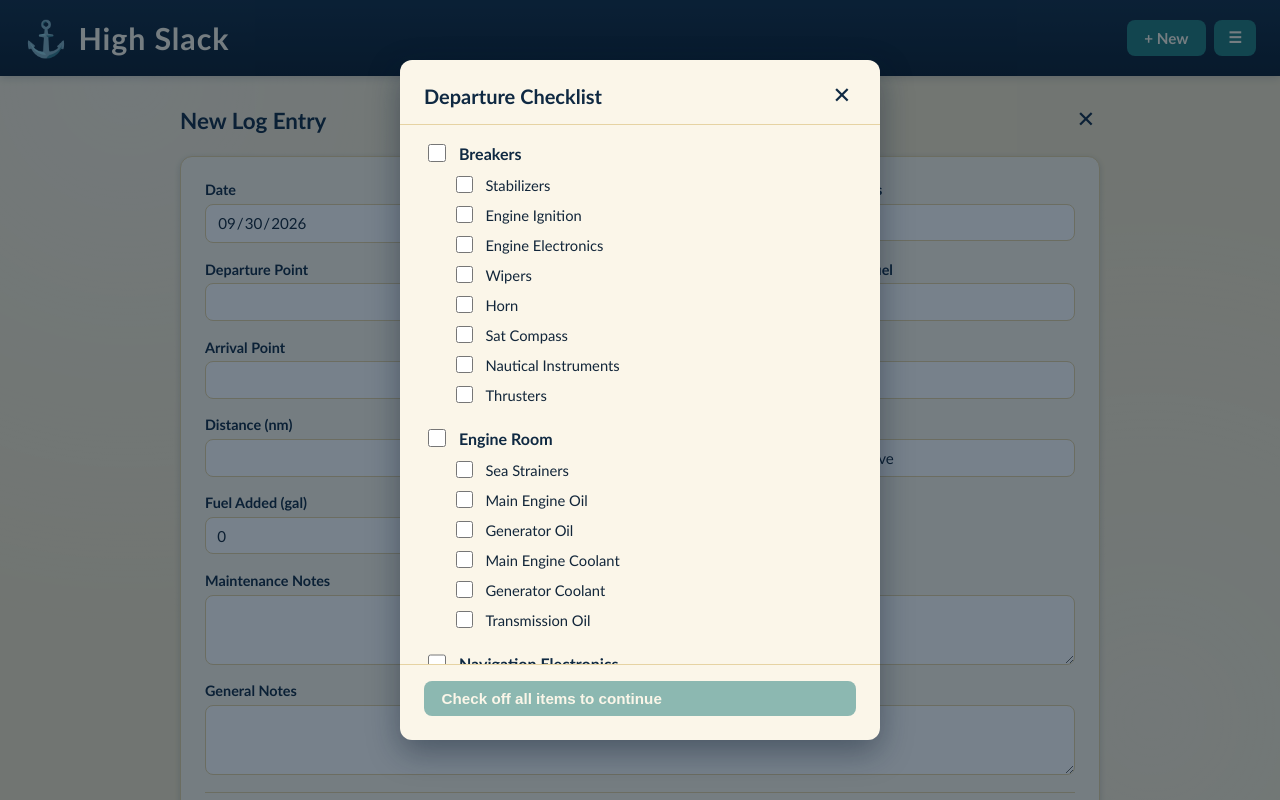
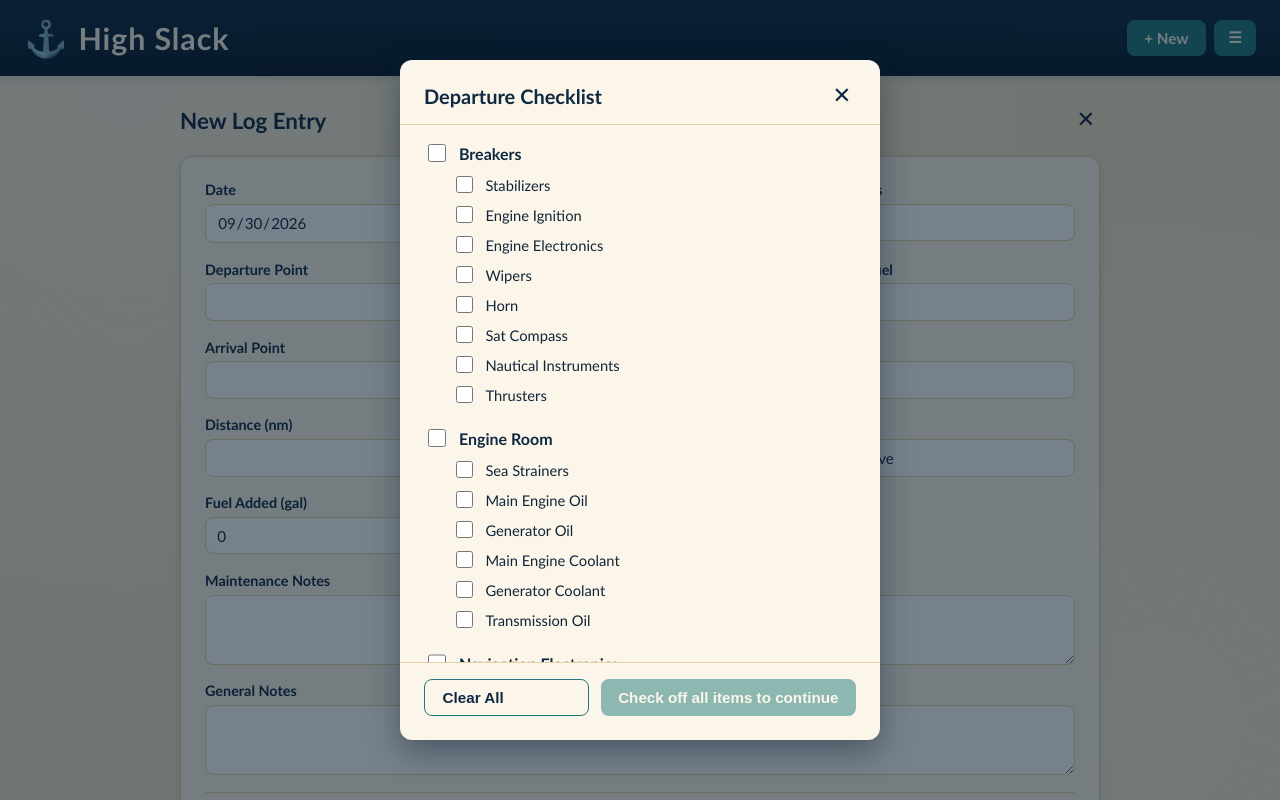
Before and after one commit to jimmyrayz-web/captains-log, a React (Vite) app in the folder client/: page /new in a window 1280 px wide. Both pictures are taken after a click on the button "Departure Checklist". Shown: the top 800 px of the page. Built offline with nearby package versions, Linux system fonts and the light colour scheme; no server answers.

Commit message:
Add Clear All button to the departure checklist popup
Sits next to the confirm button; resets every item (and group
checkbox) back to unchecked without closing the modal.

Co-Authored-By: Claude Sonnet 5 <noreply@anthropic.com>
Claude-Session: https://claude.ai/code/session_011NbR9wQgeM1oGZk27iisML

```diff
--- a/client/src/components/ChecklistModal.jsx
+++ b/client/src/components/ChecklistModal.jsx
@@ -41,7 +41,7 @@ export function isChecklistComplete(checked) {
   return CHECKLIST_GROUPS.every((group, gi) => group.items.every((_, ii) => checked[`${gi}-${ii}`]));
 }
 
-export default function ChecklistModal({ checked, onToggleItem, onToggleGroup, onConfirm, onClose }) {
+export default function ChecklistModal({ checked, onToggleItem, onToggleGroup, onConfirm, onClear, onClose }) {
   const allComplete = isChecklistComplete(checked);
 
   return (
@@ -85,6 +85,9 @@ export default function ChecklistModal({ checked, onToggleItem, onToggleGroup, o
         </div>
 
         <div className="modal-footer">
+          <button type="button" className="button secondary" onClick={onClear}>
+            Clear All
+          </button>
           <button type="button" className="button" disabled={!allComplete} onClick={onConfirm}>
             {allComplete ? 'Done — Mark Checklist Complete' : 'Check off all items to continue'}
           </button>
--- a/client/src/pages/EntryForm.jsx
+++ b/client/src/pages/EntryForm.jsx
@@ -106,6 +106,10 @@ export default function EntryForm() {
   function handleChecklistConfirm() {
     update('oil_checked', true);
     setChecklistOpen(false);
+  }
+
+  function handleChecklistClear() {
+    setChecklistChecked({});
   }
 
   async function handleSubmit(e) {
@@ -328,6 +332,7 @@ export default function EntryForm() {
           onToggleItem={toggleChecklistItem}
           onToggleGroup={toggleChecklistGroup}
           onConfirm={handleChecklistConfirm}
+          onClear={handleChecklistClear}
           onClose={() => setChecklistOpen(false)}
         />
       )}
--- a/client/src/styles.css
+++ b/client/src/styles.css
@@ -467,12 +467,14 @@ form.entry-form {
 }
 
 .modal-footer {
+  display: flex;
+  gap: 0.75rem;
   padding: 1rem 1.5rem 1.5rem;
   border-top: 1px solid var(--sand-dark);
 }
 
 .modal-footer .button {
-  width: 100%;
+  flex: 1;
 }
 
 textarea {
```
